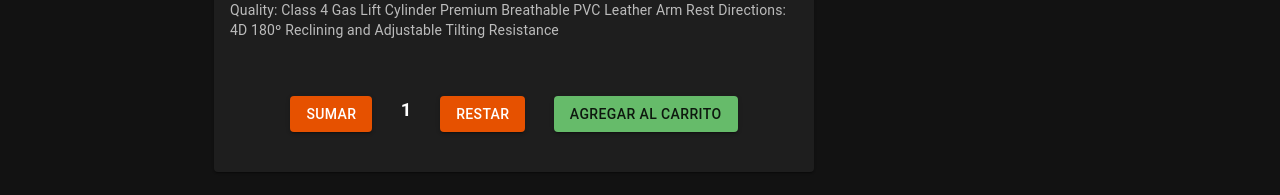
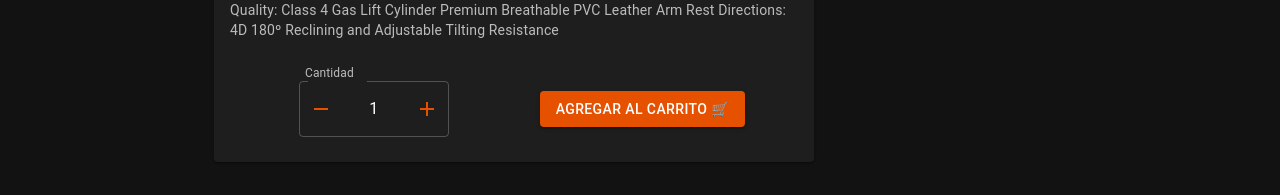
Before and after one commit to juanma269/Proyecto-Final-ReactJS-Ecommerce, a React (Vite) app: page /item-detail/1 in a window 1280 px wide. Shown: the part 617-812 px from the top of the page. Built offline with nearby package versions, Linux system fonts and the light colour scheme.

Commit message:
se estila contador

```diff
--- a/src/common/counter/Counter.jsx
+++ b/src/common/counter/Counter.jsx
@@ -1,10 +1,25 @@
-import { Box, Button, Grid } from "@mui/material";
+import {
+  Box,
+  Button,
+  FormControl,
+  Grid,
+  IconButton,
+  InputAdornment,
+  InputLabel,
+  OutlinedInput,
+} from "@mui/material";
+import AddIcon from "@mui/icons-material/Add";
+import RemoveIcon from "@mui/icons-material/Remove";
+import { Padding } from "@mui/icons-material";
 
 const Counter = ({ contador, sumar, restar, onAdd }) => {
+  const handleMouseDownQuantity = (event) => {
+    event.preventDefault();
+  };
   return (
     <Box
       sx={{
-        height: 100,
+        height: 90,
         width: 700,
         display: "flex",
         flexDirection: "column",
@@ -16,25 +31,55 @@ const Counter = ({ contador, sumar, restar, onAdd }) => {
         xs={4}
         sm={4}
         md={6}
-        xl={8}
+        xl={12}
         display={"flex"}
-        flexDirection={"row"}
-        margin={5}
         justifyContent="space-evenly"
+        alignItems={"center"}
       >
-        <Button onClick={sumar} variant="contained">
-          sumar
-        </Button>
-        <h3>{contador}</h3>
-        <Button onClick={restar} variant="contained">
-          restar
-        </Button>
+        <FormControl sx={{ m: 1, width: "20ch" }} variant="outlined">
+          <InputLabel htmlFor="quantity">Cantidad</InputLabel>
+          <OutlinedInput
+            id="quantity"
+            label="Cantidad"
+            value={contador}
+            sx={{
+              m: 1,
+              width: "150px",
+              input: { textAlign: "center" },
+            }}
+            startAdornment={
+              <InputAdornment position="start">
+                <IconButton
+                  onClick={restar}
+                  onMouseDown={handleMouseDownQuantity}
+                  edge="start"
+                  color="primary"
+                >
+                  <RemoveIcon />
+                </IconButton>
+              </InputAdornment>
+            }
+            endAdornment={
+              <InputAdornment position="end">
+                <IconButton
+                  onClick={sumar}
+                  onMouseDown={handleMouseDownQuantity}
+                  edge="end"
+                  color="primary"
+                >
+                  <AddIcon />
+                </IconButton>
+              </InputAdornment>
+            }
+          />
+        </FormControl>
+
         <Button
           onClick={() => onAdd(contador)}
           variant="contained"
-          color="success"
+          color="primary"
         >
-          Agregar al carrito
+          Agregar al carrito 🛒
         </Button>
       </Grid>
     </Box>
```
